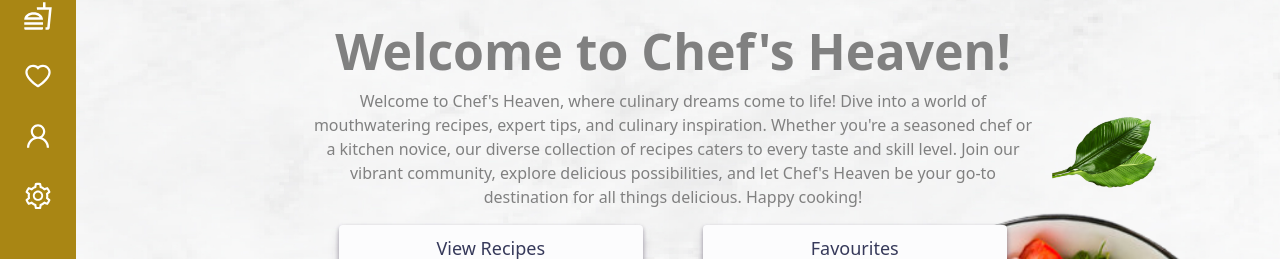
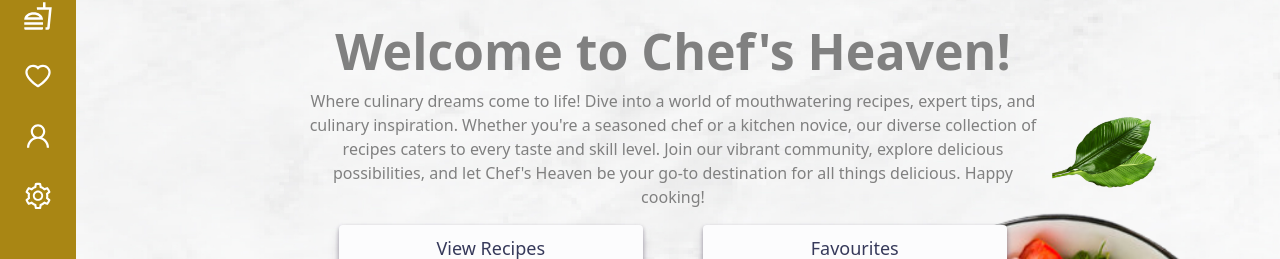
Before and after one commit to CodeSpace-Academy/ASE_2023_GROUP_E, a Next.js app: page / in a window 1280 px wide. Shown: the part 156-415 px from the top of the page. Built offline with nearby package versions, Linux system fonts and the light colour scheme.

Commit message:
Fixed text

```diff
--- a/component/home-page/HomeWithBackground.jsx
+++ b/component/home-page/HomeWithBackground.jsx
@@ -36,7 +36,7 @@ function HomeWithBackground() {
           <div className={classes.content}>
           <h1 className={classes.text}>Welcome to Chef's Heaven!</h1>
           </div>
-            <p className={classes.par}> Welcome to Chef's Heaven, where culinary dreams come to life! Dive into a world of mouthwatering recipes,
+            <p className={classes.par}> Where culinary dreams come to life! Dive into a world of mouthwatering recipes,
             expert tips, and culinary inspiration. Whether you're a seasoned chef or a kitchen novice, our diverse collection of
              recipes caters to every taste and skill level. Join our vibrant community, explore delicious possibilities, and let Chef's Heaven
              be your go-to destination for all things delicious. Happy cooking!
--- a/component/home-page/HomeWithBackground.module.css
+++ b/component/home-page/HomeWithBackground.module.css
@@ -43,6 +43,7 @@ width: 60%;
   .backgroundImage {
     background-position: 70%;
   }
+
 }
 
 @media only screen and (min-width: 770px) {
```
